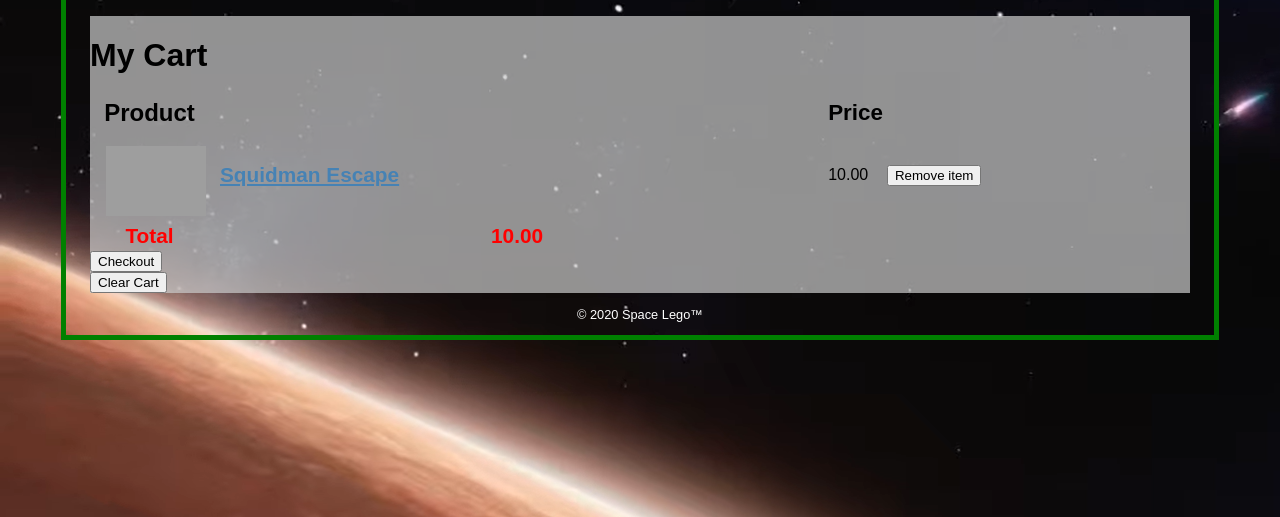
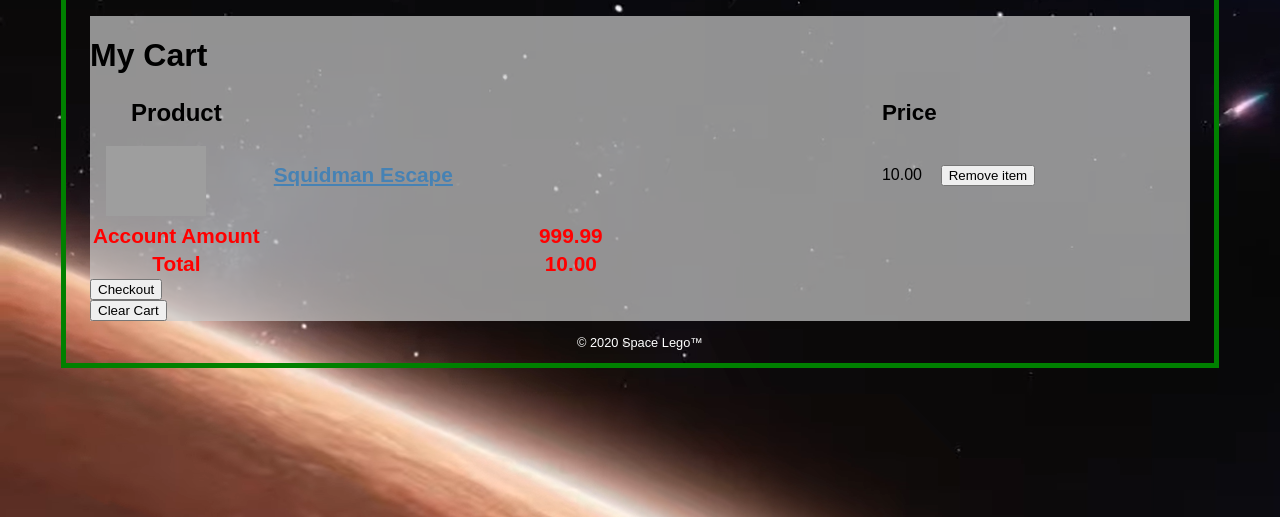
Before and after one commit to jsk56143/SpaceLego, a PHP site: page /cart_view.php in a window 1280 px wide. Shown: the part 246-763 px from the top of the page. Run offline with PHP 8.4, Linux system fonts and the light colour scheme; a user stored in the database is signed in; data comes from the database, SQL or seed files in the repository; tables that the repository leaves empty hold one stand-in row (values such as "Sample post"); grey boxes are pictures that could not be loaded.

Commit message:
Added account amount to the cart_view

```diff
--- a/php/cart_view.php
+++ b/php/cart_view.php
@@ -15,6 +15,14 @@
 	$newStatement = $db->prepare($getTotal);
 	$newStatement->execute();
 	$total = $newStatement->fetchAll();
+	$newStatement->closeCursor();
+
+	$query="SELECT * FROM account WHERE ID = '$userID'";
+    $statement2 = $db->prepare($query);
+	$statement2->execute();
+	$userAmount = $statement2->fetch();
+	$amount = $userAmount['Amount'];
+	$statement2->closeCursor();
 
 ?>
 
@@ -93,6 +101,12 @@
 					<?php endforeach; ?>
 				</tbody>
 				<tfoot>
+					<tr>
+						<td id="Cart_TotalText">Account Amount</td>
+						<td id="Cart_TotalValue">
+							<?php echo $amount; ?>
+						</td>
+					</tr>
 					<?php foreach ($total as $totals) : ?>
 					<tr>
 						<td id="Cart_TotalText">Total</td>
```
